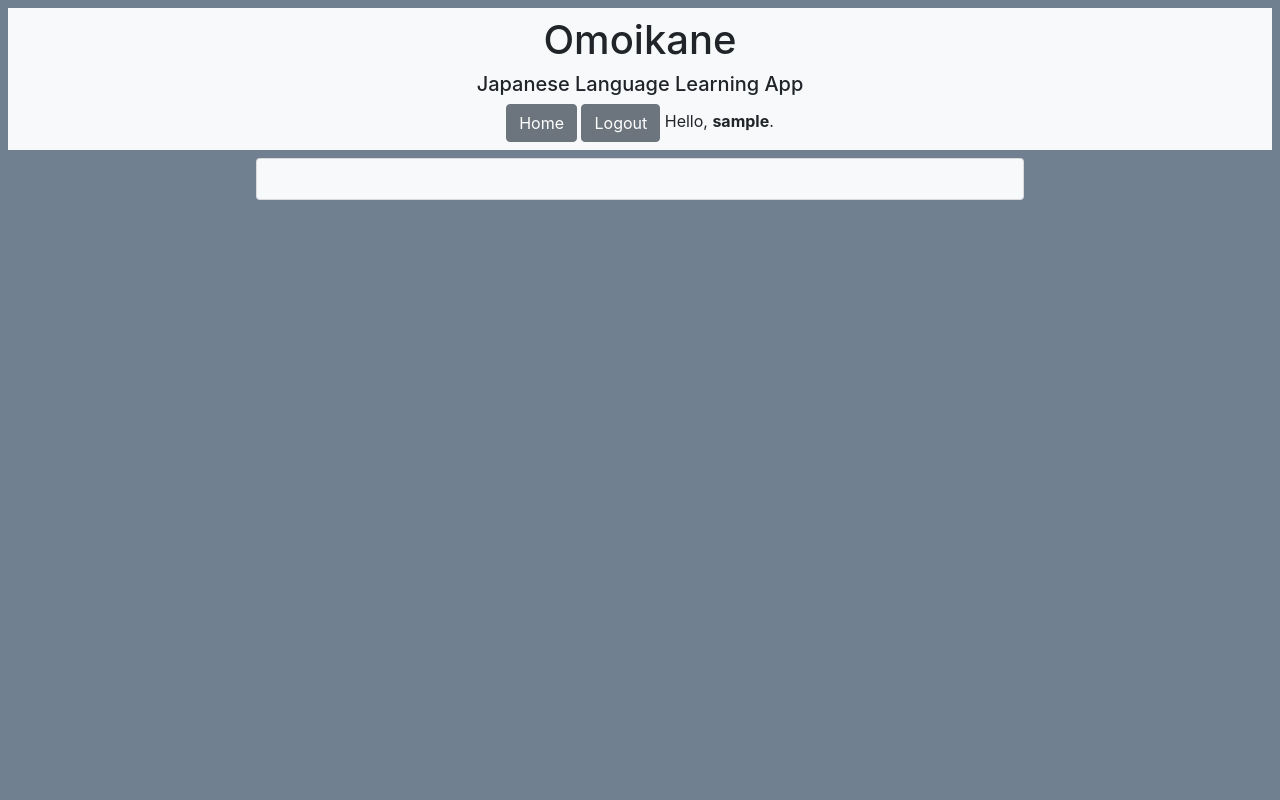
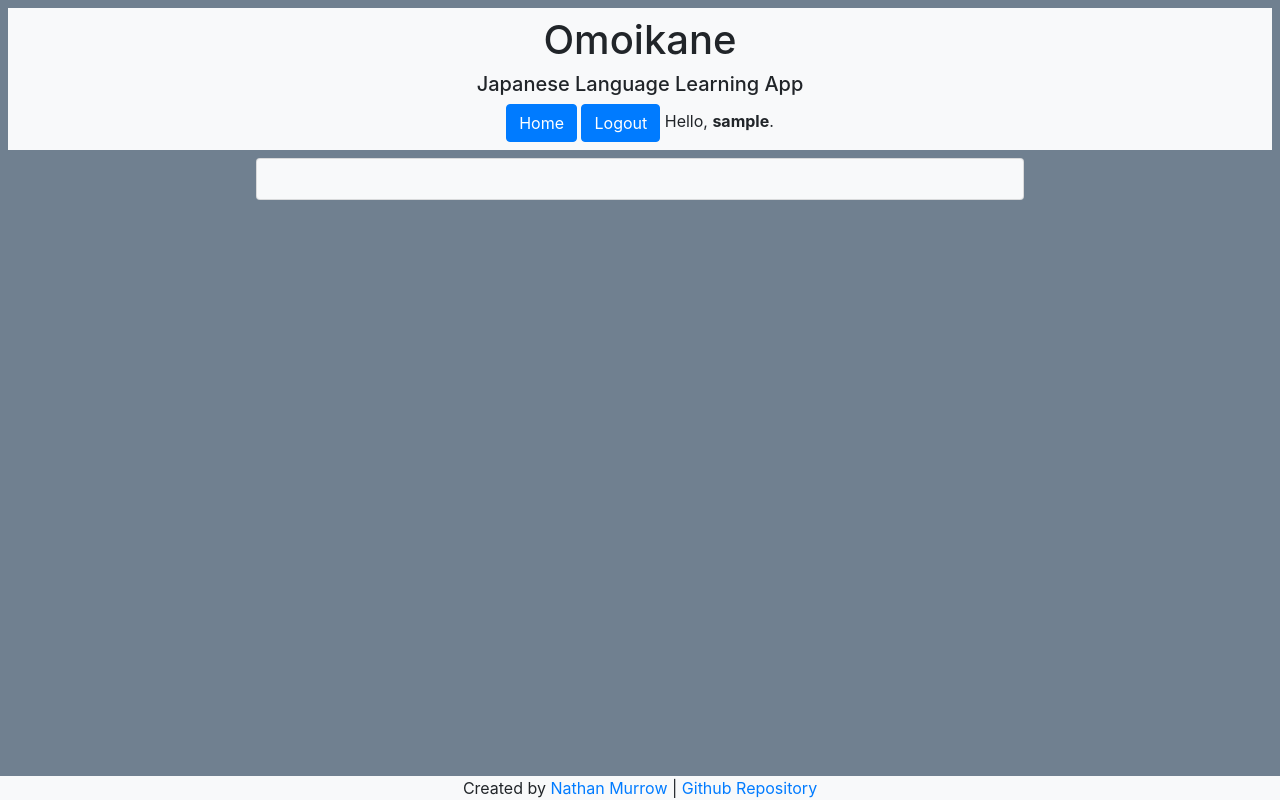
Before and after one commit to murrown/omoikane, a Django app: page /quiz/ in a window 1280 px wide. Run offline with Django 3.2, Linux system fonts and the light colour scheme; the visitor is signed in with stand-in values (Sample User, id 1); parts of the project's set-up code (start-up, migrations or seed data) failed here and were passed over; some libraries are stand-ins or nearby versions.

Commit message:
add footer and various aesthetic changes

```diff
--- a/templates/base.html
+++ b/templates/base.html
@@ -8,7 +8,7 @@
     <meta name="viewport" content="width=device-width, initial-scale=1, shrink-to-fit=no">
 </head>
 
-<body>
+<body style="min-height: 100%;">
 
 <style type="text/css">
    body { background: slategray !important; }
@@ -18,18 +18,20 @@
 <div class="bg-light p-2 m-2">
     <h1>Omoikane</h1>
     <h5>Japanese Language Learning App</h5>
-    <a href="/" class="btn btn-secondary">Home</a>
+    <a href="/" class="btn btn-primary">Home</a>
     {% if user.pk %}
-        <a href="/logout" class="btn btn-secondary">Logout</a>
+        <a href="/logout" class="btn btn-primary">Logout</a>
         Hello, <b>{{ user.username }}</b>.
     {% else %}
-        <a href="/login" class="btn btn-secondary">Login</a>
-        <a href="/register" class="btn btn-secondary">Register</a>
+        <a href="/login" class="btn btn-primary">Login</a>
+        <a href="/register" class="btn btn-primary">Register</a>
     {% endif %}
 </div>
-<div class="container">
 <div class="card card-body bg-light" style="max-width: 48rem;">
     {% block content %}{% endblock %}
 </div>
-<div>
+<footer class="footer" style="position: absolute; bottom:0; width:100%;">
+    <div class="bg-light">Created by <a href="https://www.linkedin.com/in/nathan-murrow/">Nathan Murrow</a> | <a class="btn-github" href="https://github.com/murrown/omoikane">Github Repository</a>
+    </div>
+</footer>
 </body>
--- a/templates/quiz/index.html
+++ b/templates/quiz/index.html
@@ -13,13 +13,13 @@
 
 <div id="quizform" style="display:none">
     <h5 id="quizlist_title"></h5>
-    <div class="card card-body text-white bg-primary" style="min-height: 12rem; max-width: 36rem;">
+    <div class="card card-body text-white bg-primary" style="min-height: 12rem; max-width: 48rem;">
         <center>
         <h1 id="expression_text" class="p-3 m-3 text-white bg-primary"></h1>
         <button id="audiobtn" class="btn border btn-secondary m-3" style="display:none">Play Audio</button>
         <div id="answertext" style="display:none">
-            Write the pronunciation of this word in the text box.
-            <input id="answerfield" class="m-2" type="text" name="answer" style="max-width: 18rem;">
+            Write the pronunciation of this term in the text box.
+            <br><input id="answerfield" class="m-2" type="text" name="answer" style="max-width: 18rem;">
         </div>
         <div id="answeryesno" class="p-3" style="display:none">
             Do you understand this?
--- a/templates/registration/login.html
+++ b/templates/registration/login.html
@@ -9,8 +9,8 @@ Please try again!</p>
 {% endif %}
 <form method="post" action=".">
 {% csrf_token %}
-<p><label for="id_username">Username: </label>{{ form.username }}</p>
-<p><label for="id_password">Password: </label>{{ form.password }}</p>
+<p><label for="id_username" class="m-1">Username: </label>{{ form.username }}</p>
+<p><label for="id_password" class="m-1">Password: </label>{{ form.password }}</p>
 <input type="hidden" name="next" value="{{ next }}" />
 <input type="submit" value="Login" />
 </form>
```
